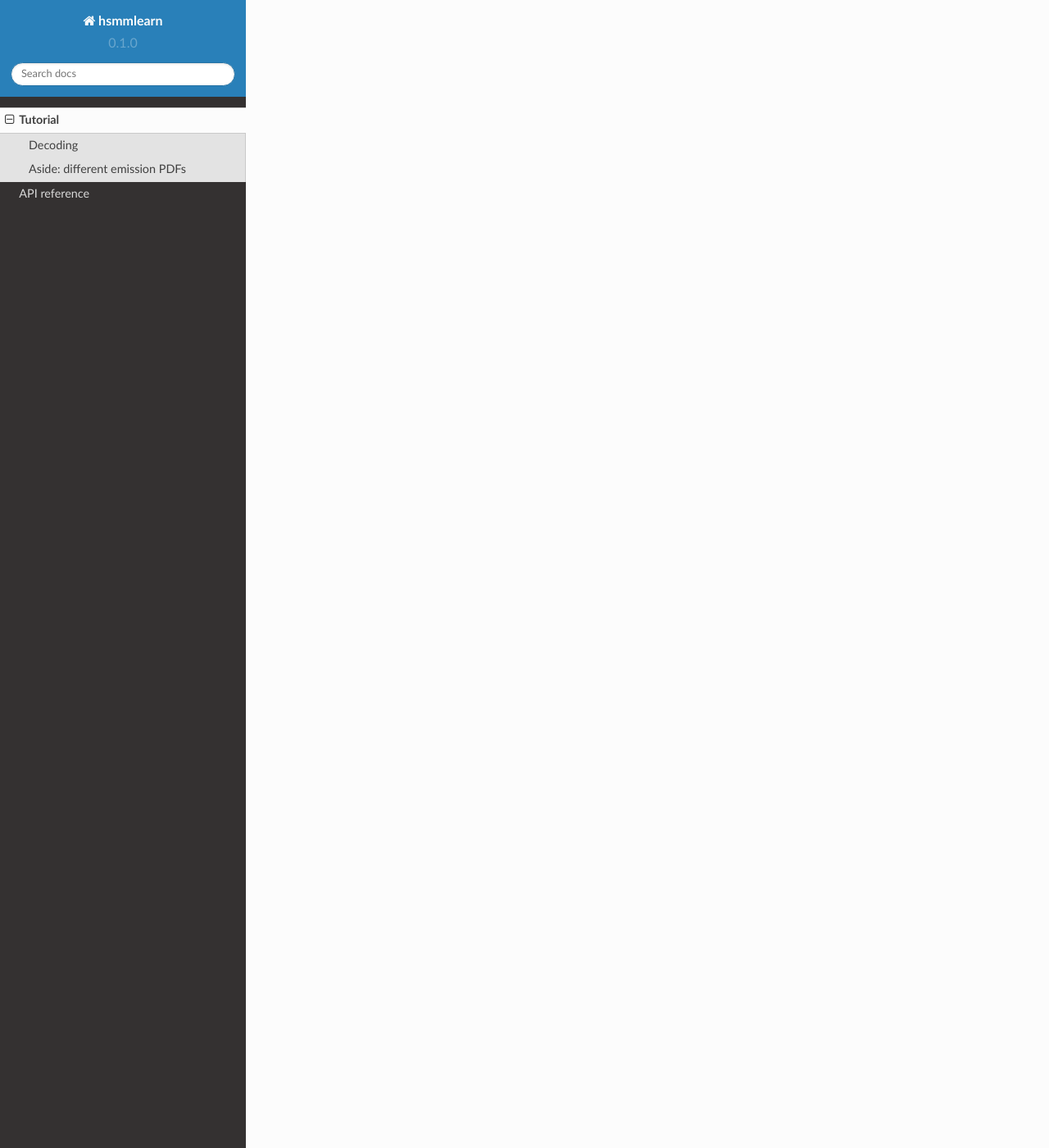
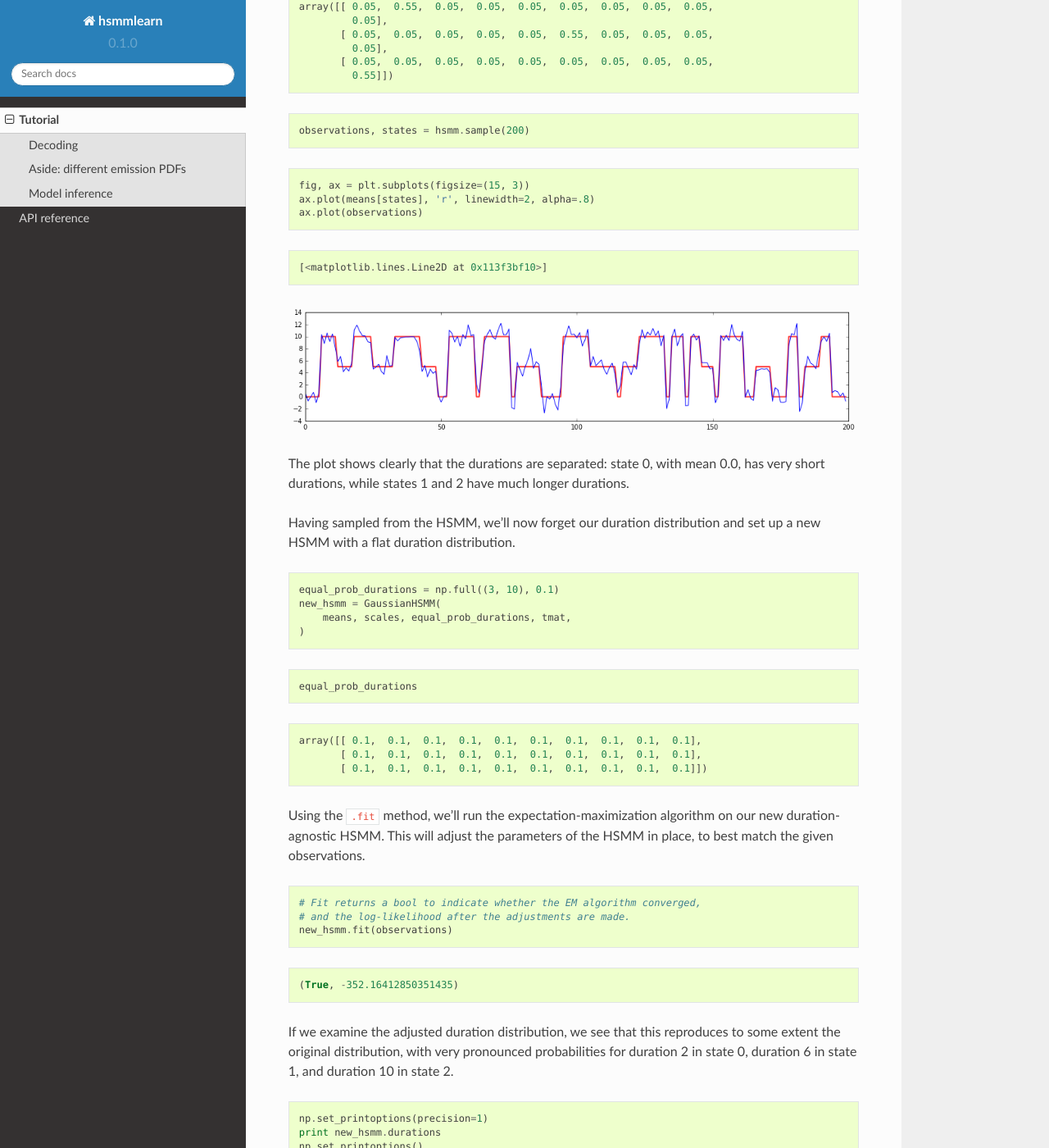
Before and after one commit to jvkersch/hsmmlearn, a Sphinx documentation site: the page built from docs/source/tutorial.rst, in a window 1280 px wide and 1400 px high, scrolled down 6054 px. Shown: the whole window at 82% size. Built offline with Sphinx 7.4.7 and the Read the Docs theme 2.0.0, drawn with Linux system fonts in a browser that asks for light colours; some of the changed text lies outside the part shown.

Commit message:
DOC: section about fitting

```diff
--- a/docs/source/tutorial.rst
+++ b/docs/source/tutorial.rst
@@ -88,7 +88,7 @@ sequence of internal states and observations:
 
 .. parsed-literal::
 
-    [0 0 0 0 2 2 0 0 0 0 1 1 1 0 2 2 0 0 0 0]
+    [2 2 1 1 1 2 2 0 0 0 0 2 2 1 1 1 2 2 1 1]
 
 
 .. code:: python
@@ -98,11 +98,10 @@ sequence of internal states and observations:
 
 .. parsed-literal::
 
-    [  1.32013024e+00   6.84474202e-01  -1.55779464e+00   5.15478779e-01
-       9.67619876e+00   1.05257220e+01  -9.62818048e-01   3.45659812e-01
-       2.28329729e-01  -6.19651764e-01   2.61247701e+00   5.02372434e+00
-       5.15475563e+00  -1.07439524e+00   1.09060924e+01   9.39818450e+00
-       2.79495502e-01  -6.80645093e-03  -6.04861034e-01   6.08955333e-01]
+    [ 10.52314041   9.86235128   4.07406132   5.44132853   5.76402099
+      11.43504019  10.13734856  -0.93207824   0.75532059  -1.29944693
+      -0.47906227   9.9658948   10.36830046   3.4782257    4.58492773
+       5.10710389   8.49856484  11.92186325   5.41462254   3.9717193 ]
 
 
 .. code:: python
@@ -116,7 +115,7 @@ sequence of internal states and observations:
 
 .. parsed-literal::
 
-    [<matplotlib.lines.Line2D at 0x1120e7f50>]
+    [<matplotlib.lines.Line2D at 0x1131efdd0>]
 
 
 
@@ -181,7 +180,7 @@ on the basis of the inferred durations alone).
 
 .. parsed-literal::
 
-    18
+    10
 
 
 
@@ -197,7 +196,7 @@ on the basis of the inferred durations alone).
 
 .. parsed-literal::
 
-    [<matplotlib.lines.Line2D at 0x112198cd0>]
+    [<matplotlib.lines.Line2D at 0x113d12d90>]
 
 
 
@@ -298,3 +297,174 @@ Let's check that this defines indeed an HSMM with Laplacian output PDFs:
 
 
 Looks indeed like a Laplacian distribution!
+
+Model inference
+---------------
+
+In the next section, we'll tackle the "third question" outlined by
+Rabiner: given a sequence of observed data, what is the "most likely"
+model that could have given rise to these observations? To achieve this,
+we'll employ an iterative procedure known as the expectation
+maximization algorithm, which adjusts the transition/emission/duration
+data to generate the optimal model.
+
+We start by sampling from a Gaussian HSMM that has three states, with
+very clearly separated durations.
+
+.. code:: python
+
+    from hsmmlearn.hsmm import GaussianHSMM
+
+    durations = np.zeros((3, 10)) # XXXX
+    durations[:, :] = 0.05
+    durations[0, 1] = durations[1, 5] = durations[2, 9] = 0.55
+
+    tmat = np.array([
+        [0.0, 0.5, 0.5],
+        [0.3, 0.0, 0.7],
+        [0.6, 0.4, 0.0]
+    ])
+
+    means = np.array([0.0, 5.0, 10.0])
+    scales = np.ones_like(means)
+
+    hsmm = GaussianHSMM(
+        means, scales, durations, tmat,
+    )
+
+.. code:: python
+
+    hsmm.durations
+
+
+
+
+.. parsed-literal::
+
+    array([[ 0.05,  0.55,  0.05,  0.05,  0.05,  0.05,  0.05,  0.05,  0.05,
+             0.05],
+           [ 0.05,  0.05,  0.05,  0.05,  0.05,  0.55,  0.05,  0.05,  0.05,
+             0.05],
+           [ 0.05,  0.05,  0.05,  0.05,  0.05,  0.05,  0.05,  0.05,  0.05,
+             0.55]])
+
+
+
+.. code:: python
+
+    observations, states = hsmm.sample(200)
+
+.. code:: python
+
+    fig, ax = plt.subplots(figsize=(15, 3))
+    ax.plot(means[states], 'r', linewidth=2, alpha=.8)
+    ax.plot(observations)
+
+
+
+
+.. parsed-literal::
+
+    [<matplotlib.lines.Line2D at 0x113f3bf10>]
+
+
+
+
+.. image:: tutorial_files/tutorial_33_1.png
+
+
+The plot shows clearly that the durations are separated: state 0, with
+mean 0.0, has very short durations, while states 1 and 2 have much
+longer durations.
+
+Having sampled from the HSMM, we'll now forget our duration distribution
+and set up a new HSMM with a flat duration distribution.
+
+.. code:: python
+
+    equal_prob_durations = np.full((3, 10), 0.1)
+    new_hsmm = GaussianHSMM(
+        means, scales, equal_prob_durations, tmat,
+    )
+
+.. code:: python
+
+    equal_prob_durations
+
+
+
+
+.. parsed-literal::
+
+    array([[ 0.1,  0.1,  0.1,  0.1,  0.1,  0.1,  0.1,  0.1,  0.1,  0.1],
+           [ 0.1,  0.1,  0.1,  0.1,  0.1,  0.1,  0.1,  0.1,  0.1,  0.1],
+           [ 0.1,  0.1,  0.1,  0.1,  0.1,  0.1,  0.1,  0.1,  0.1,  0.1]])
+
+
+
+Using the ``.fit`` method, we'll run the expectation-maximization
+algorithm on our new duration-agnostic HSMM. This will adjust the
+parameters of the HSMM in place, to best match the given observations.
+
+.. code:: python
+
+    # Fit returns a bool to indicate whether the EM algorithm converged,
+    # and the log-likelihood after the adjustments are made.
+    new_hsmm.fit(observations)
+
+
+
+
+.. parsed-literal::
+
+    (True, -352.16412850351435)
+
+
+
+If we examine the adjusted duration distribution, we see that this
+reproduces to some extent the original distribution, with very
+pronounced probabilities for duration 2 in state 0, duration 6 in state
+1, and duration 10 in state 2.
+
+.. code:: python
+
+    np.set_printoptions(precision=1)
+    print new_hsmm.durations
+    np.set_printoptions()
+
+
+.. parsed-literal::
+
+    [[  7.1e-35   5.4e-01   1.2e-31   1.5e-01   4.4e-39   2.1e-01   7.2e-08
+        1.0e-01   5.9e-08   5.9e-08]
+     [  1.0e-01   5.5e-49   3.1e-49   3.2e-51   1.0e-01   5.0e-01   1.2e-18
+        1.0e-01   1.0e-01   1.0e-01]
+     [  3.7e-44   9.0e-56   5.8e-41   2.5e-01   8.4e-02   8.3e-02   8.3e-02
+        3.8e-57   8.3e-02   4.2e-01]]
+
+
+In tandem with the duration distributions, the other parameters have
+also changed. The transition matrix has become a little more pronounced
+to emphasize the transitions between different states, and the locations
+and scales of the emission PDFs have shifted a bit.
+
+.. code:: python
+
+    np.set_printoptions(precision=1)
+    print 'New transition matrices:'
+    print new_hsmm.tmat
+    print 'New emission parameters:'
+    print 'Means:', new_hsmm.means
+    print 'Scales:', new_hsmm.scales
+    np.set_printoptions()
+
+
+.. parsed-literal::
+
+    New transition matrices:
+    [[ 0.   0.4  0.6]
+     [ 0.5  0.   0.5]
+     [ 0.6  0.4  0. ]]
+    New emission parameters:
+    Means: [ -0.2   5.1  10.1]
+    Scales: [ 1.2  0.9  0.9]
```
Also changed, not shown: docs/source/tutorial_files/tutorial_10_1.png, docs/source/tutorial_files/tutorial_18_1.png, docs/source/tutorial_files/tutorial_27_0.png, docs/source/tutorial_files/tutorial_33_1.png (added), 1 other file.
